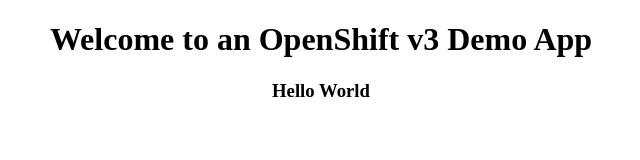
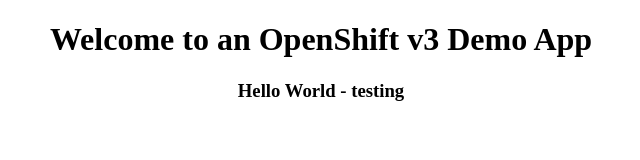
Before and after one commit to RaihanEfelMaulana/pipeline-web-sample, a plain HTML site: page docker/index.html in a window 1280 px wide. Shown: the whole page, without its empty margins (319-959 px from the left). Drawn offline with Linux system fonts and the light colour scheme.

Commit message:
Update index.html

```diff
--- a/docker/index.html
+++ b/docker/index.html
@@ -9,7 +9,7 @@
           <h1>Welcome to an OpenShift v3 Demo App</h1>
         </div>
         <div class="container" align=center>
-          <h3>Hello World</h3>
+          <h3>Hello World - testing</h3>
         </div>
     </body>
 </html>
```
